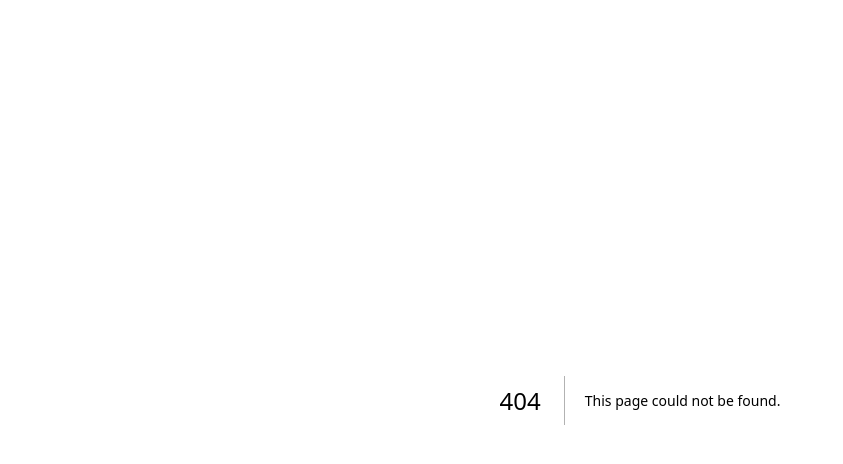
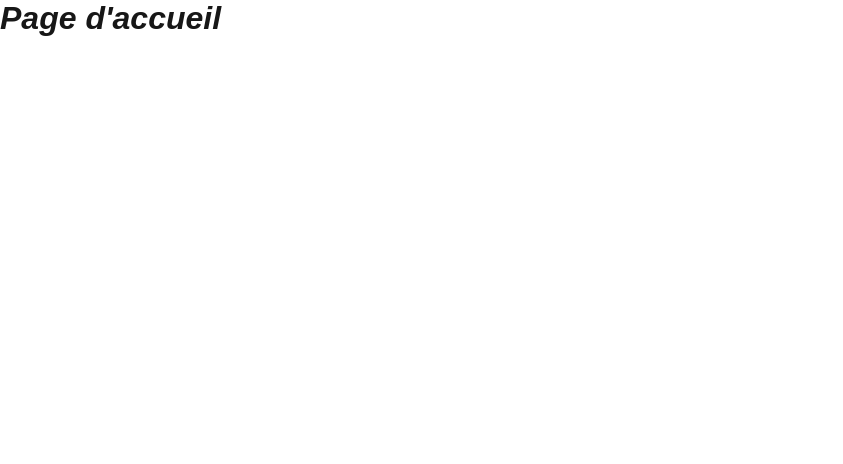
Before and after one commit to insuludu/5DW-TP, a Next.js app in the folder frontend/: page /home in a window 1280 px wide. Before the commit this address had no page. Shown: the top 464 px of the page, without its empty margins (0-843 px from the left). Built offline with nearby package versions, Linux system fonts and the light colour scheme.

Commit message:
Page home pour bien organiser tout

```diff
--- /dev/null
+++ b/frontend/src/app/home/page.tsx
@@ -0,0 +1,9 @@
+import styles from "../styles/page.module.css";
+
+export default function Home() {
+  return (
+    <div>
+        <h1 className={styles.italic}>Page d'accueil</h1>
+    </div>
+  );
+}
--- a/frontend/src/app/page.tsx
+++ b/frontend/src/app/page.tsx
@@ -1,11 +1,9 @@
-import styles from "./styles/page.module.css";
-import Header from "./components/header";
+import HomePage from "./home/page"
 
 export default function Home() {
   return (
     <div>
-        <h1 className={styles.italic}>Page d'accueil</h1>
-        <Header/>
+        <HomePage/>
     </div>
   );
 }
```
